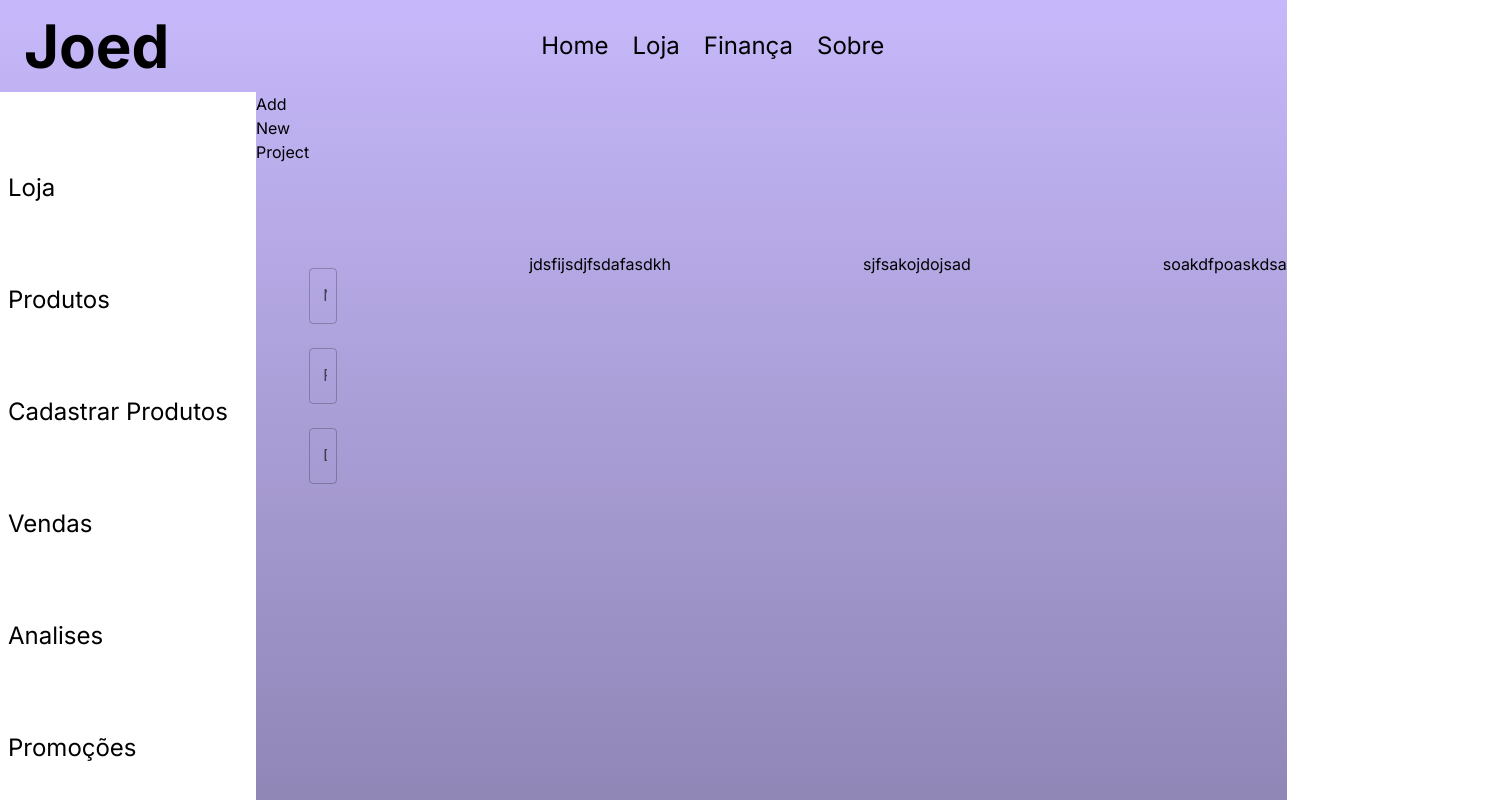
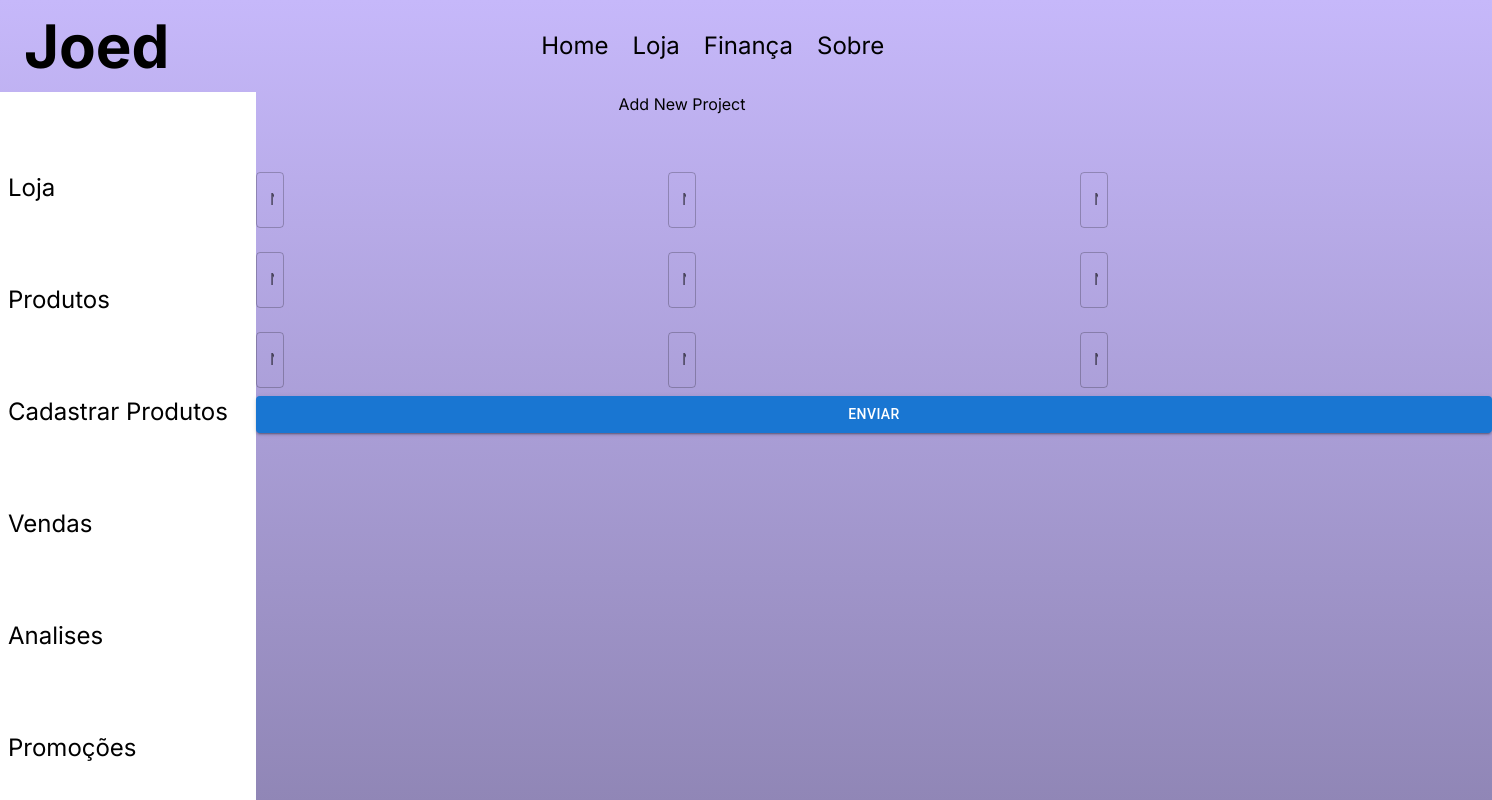
Before and after one commit to EduardoBOliveira/projeto-joed-frontend, a Next.js app: page /loja/CadastrarProdutos in a window 1280 px wide. Shown: the top 800 px of the page, 1492 px wide, since content can reach past the window. Built offline with nearby package versions, Linux system fonts and the light colour scheme.

Commit message:
atualizando fexbox e containers

```diff
--- a/src/app/loja/CadastrarProdutos/page.tsx
+++ b/src/app/loja/CadastrarProdutos/page.tsx
@@ -1,95 +1,54 @@
 // ProdutosPage.tsx
-import React, { useState } from 'react';
+"use client"
+
+import React, { useState, ChangeEvent, FormEvent } from 'react';
 import { FormControl, TextField, Button } from '@mui/material';
 
 import NavBar from '@/components/NavBar';
 import Cardapio from '@/components/Cardapio';
 import Rodape from '@/components/Rodape';
+import FormularioCadastro from '@/components/FornularioCadastro';
 
 export default function ProdutosPage() {
-//   const [nome, setNome] = useState('');
-
-//   const handleInputChange = (event) => {
-//     setNome(event.target.value);
-//   };
-
-//   const handleSubmit = async (event) => {
-//     event.preventDefault();
-//     console.log('Nome inserido:', nome);
-//     setNome('');
-//   };
-
   return (
     <main className="flex min-h-screen flex-col">
       <NavBar active="loja"/>
 
+      <div className='flex justify-between'>
 
-      <div className='flex justify-betweens'>{/* abertura da div FULL-BODY*/}
+      <Cardapio />
 
-        <div className='flex justify-between' > {/* abertura da div do Titulo*/}
-          <Cardapio />
-          <h1 className=''>Add New Project</h1>
-        </div> {/* fechamento da div do Titulo*/}
+      <div className='flex flex-col text-center'>
+      <h1 className='mr-96'>Add New Project</h1>
 
-        <div className='flex justify-between gap-48 mt-40'>{/* abertura da div SEMI-BODY, contem elementos internos, deixando de fora /CARDAPIO e H1*/}
-          <div> {/* abertura da div dos formularios NOME/PREÇO/DESCRIÇÃO*/}
-            <div> {/* abertura da div do formulario NOME*/}
-              <FormControl component="form">
-                <TextField
-                  label="Nome"
-                  variant="outlined"
-                  // value={nome}
-                  // onChange={handleInputChange} -> onSubmit={handleSubmit}
-                  fullWidth
-                  margin="normal"
-                />
-                {/* <Button type="submit" variant="contained" color="primary">
-                  Enviar
-                </Button> */}
-              </FormControl>
-            </div>{/* fechamento da div do formulario NOME*/}
+      <div className='flex justify-between mt-10'>
+        <div className='mr-96'>
+        <FormularioCadastro/>
+        <FormularioCadastro/>
+        <FormularioCadastro/>
+        </div>
 
-            <div>{/* abertura da div do formulario PREÇO*/}
-            <FormControl component="form">
-                <TextField
-                  label="Preço"
-                  variant="outlined"
-                  // value={nome}
-                  // onChange={handleInputChange} -> onSubmit={handleSubmit}
-                  fullWidth
-                  margin="normal"
-                />
-                </FormControl>
-            </div>{/* fechamento da div do formulario PREÇO*/}
+        <div className='mr-96'>
+        <FormularioCadastro/>
+        <FormularioCadastro/>
+        <FormularioCadastro/>
+        </div>
 
-            <div>{/* abertura da div do formulario DESCRIÇÃO*/}
-            <FormControl component="form">
-                <TextField
-                  label="Descrição"
-                  variant="outlined"
-                  // value={nome}
-                  // onChange={handleInputChange} -> onSubmit={handleSubmit}
-                  fullWidth
-                  margin="normal"
-                />
-                </FormControl>
-            </div>{/* fechmaneto da div do formulario DESCRIÇÃO*/}
+        <div className='mr-96'>
+        <FormularioCadastro/>
+        <FormularioCadastro/>
+        <FormularioCadastro/>
+        </div>
+      </div>
 
-          </div>{/* fechamento da div dos formularios NOME/PREÇO/DESCRIÇÃO*/}
+        <Button type="submit" variant="contained" color="primary" className=''>
+          Enviar
+        </Button>
+      </div>
 
-          <div>{/* abertura da div dos campos Tamanho/Genero/Categoria*/}
-            jdsfijsdjfsdafasdkh
-          </div>{/* fechamento da div dos campos Tamanho/Genero/Categoria*/}
 
-          <div>{/* abertura da div do campo IMAGEM*/}
-            sjfsakojdojsad
-          </div>{/* fechamento da div do campo IMAGEM*/}
 
-          <div>{/* abertura da div do botão ADD PRODUCT*/}
-            soakdfpoaskdsa
-          </div>{/* abertura da div do botão ADD PRODUCT*/}
-        </div>{/* fechamento da div SEMI-BODY, contem elementos internos, deixando de fora /CARDAPIO e H1*/}
-      </div>{/* fechamento da div FULL-BODY*/}
+      </div>
 
       <Rodape/>
     </main>
--- /dev/null
+++ b/src/components/FornularioCadastro.tsx
@@ -0,0 +1,38 @@
+// ProdutosPage.tsx
+
+import React, { useState, ChangeEvent, FormEvent } from 'react';
+import { FormControl, TextField, Button } from '@mui/material';
+
+export default function FormularioCadastro() {
+  const [nome, setNome] = useState('');
+
+  const handleInputChange = (event: ChangeEvent<HTMLInputElement>) => {
+    setNome(event.target.value);
+  };
+
+  const handleSubmit = async (event: FormEvent<HTMLFormElement>) => {
+    event.preventDefault();
+    console.log('Nome inserido:', nome);
+    setNome('');
+  };
+
+  return (
+    <div>
+      <div>
+        <FormControl component="form" onSubmit={handleSubmit}>
+          <TextField
+            label="Nome"
+            variant="outlined"
+            value={nome}
+            onChange={handleInputChange}
+            fullWidth
+            margin="normal"
+          />
+          {/* <Button type="submit" variant="contained" color="primary">
+            Enviar
+          </Button> */}
+        </FormControl>
+      </div>
+    </div>
+  );
+}
```
